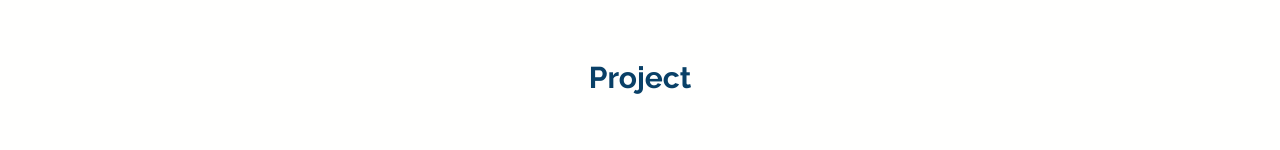
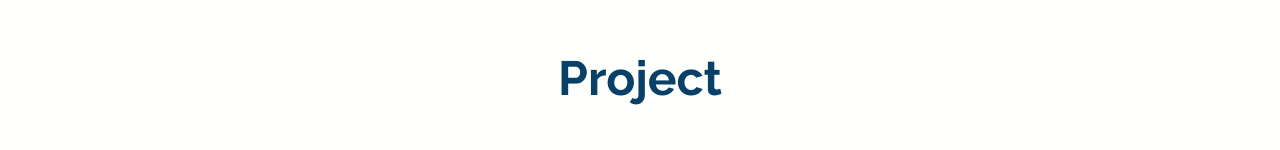
Before and after one commit to mbintangw/PortofolioWebsite, a React (Vite) app: page / in a window 1280 px wide. Shown: the part 1912-2062 px from the top of the page. Built offline with nearby package versions, Linux system fonts and the light colour scheme.

Commit message:
style : change text size title page

```diff
--- a/src/Components/Project.tsx
+++ b/src/Components/Project.tsx
@@ -9,7 +9,7 @@ const Project = () => {
   return (
     <main className="flex flex-col h-screen justify-center items-center gap-20">
       <div>
-        <h1 className="md:text-3xl text-xl text-headline font-bold">Project</h1>
+        <h1 className="md:text-5xl text-xl text-headline font-bold">Project</h1>
       </div>
 
       <div className="grid gird-cols-1 md:grid-cols-1 lg:grid-cols-3 gap-20 justify-center mx-10">
```
